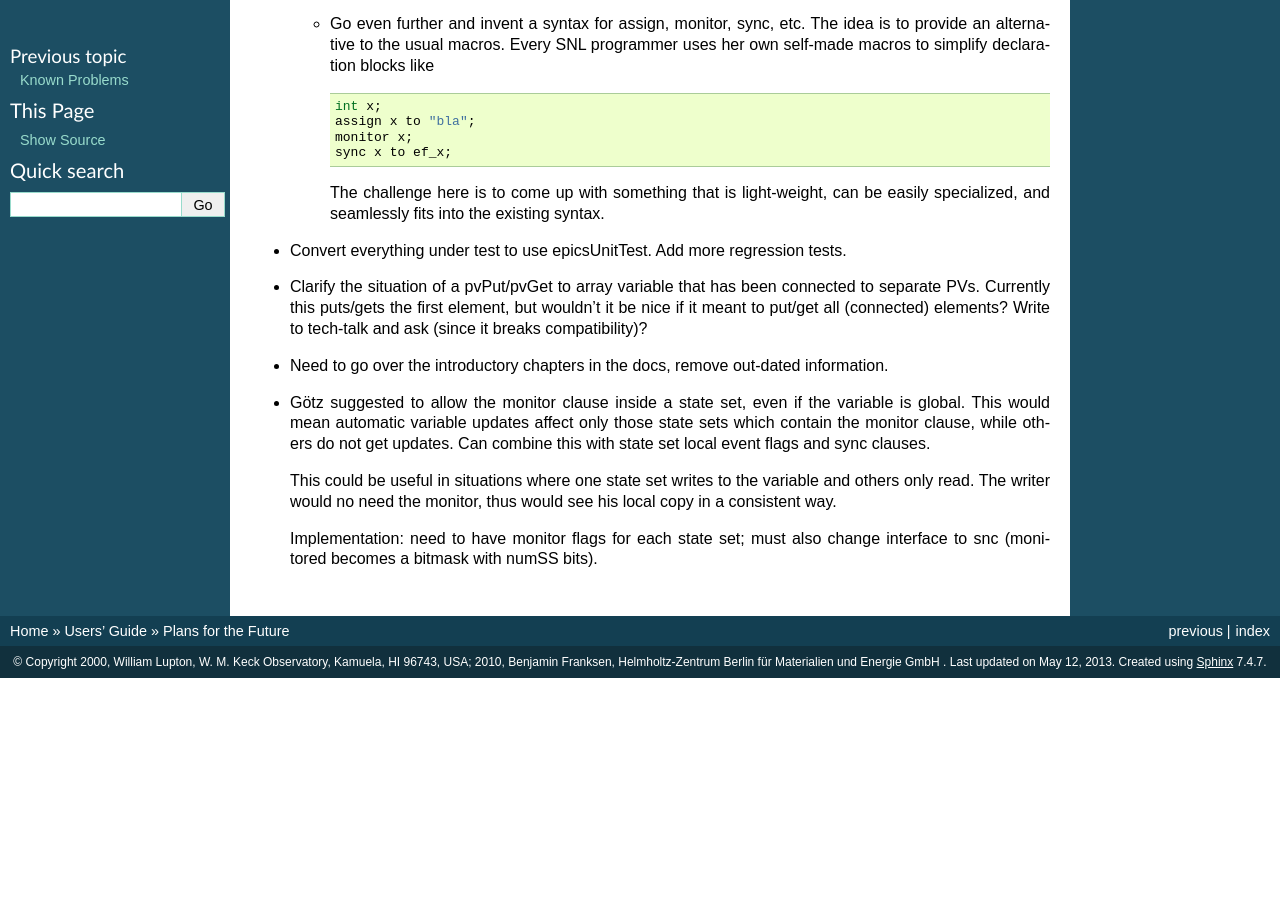
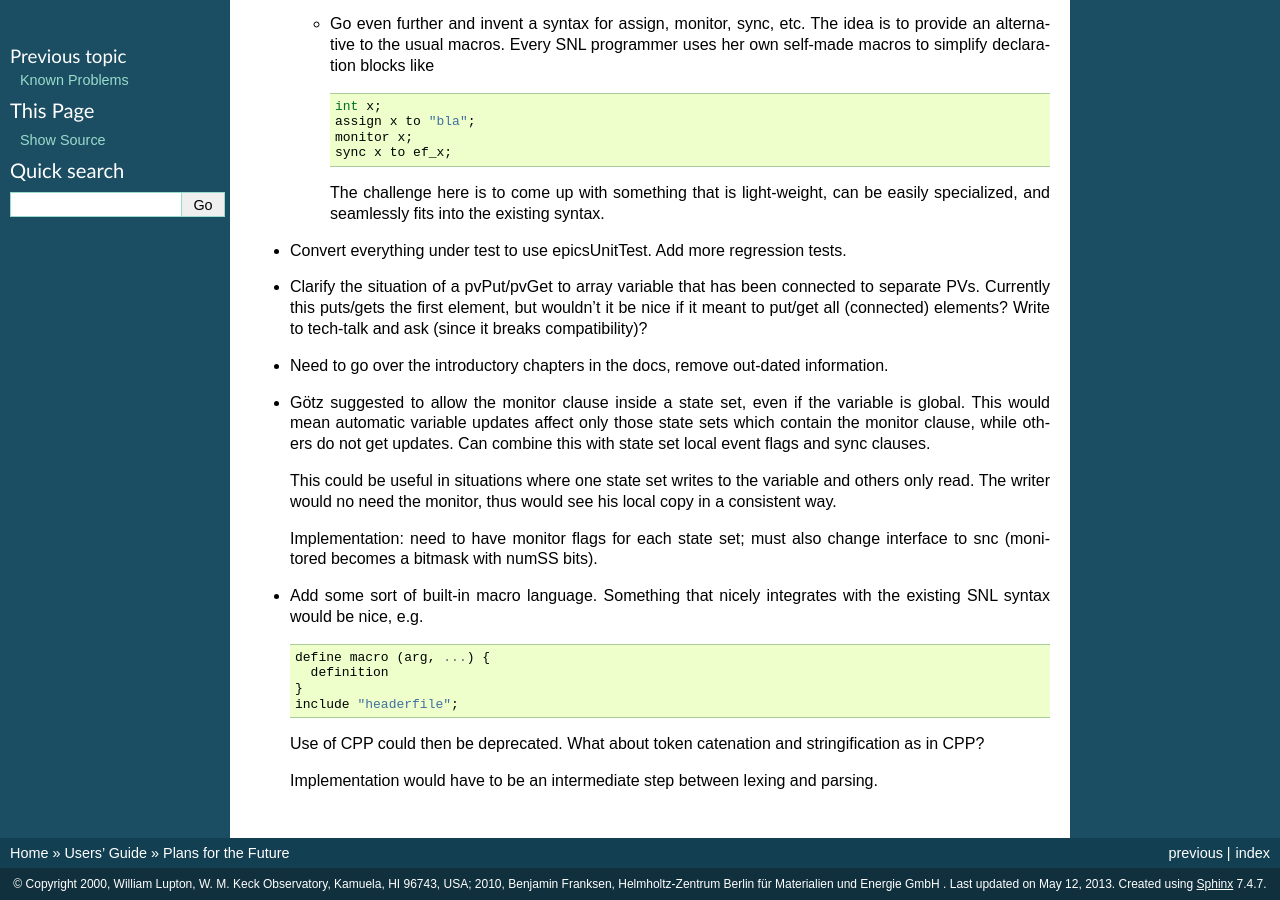
Before and after one commit to jeonghanlee/sequencer-2-2, a Sphinx documentation site: the page built from documentation/Plans.txt, in a window 1280 px wide and 900 px high, scrolled down 850 px. Built offline with Sphinx 7.4.7, drawn with Linux system fonts in a browser that asks for light colours; before the commit the page ends 1528 px from its top, so only the background shows below that.

Commit message:
docs: added note about possible macro feature to Plans.txt

```diff
--- a/documentation/Plans.txt
+++ b/documentation/Plans.txt
@@ -83,3 +83,16 @@ list. Comments are welcome, as usual.
 
   Implementation: need to have monitor flags for each state set; must also
   change interface to snc (monitored becomes a bitmask with numSS bits).
+
+* Add some sort of built-in macro language. Something that nicely integrates
+  with the existing SNL syntax would be nice, e.g. ::
+
+    define macro (arg, ...) {
+      definition
+    }
+    include "headerfile";
+
+  Use of CPP could then be deprecated. What about token catenation and
+  stringification as in CPP?
+
+  Implementation would have to be an intermediate step between lexing and parsing.
```
